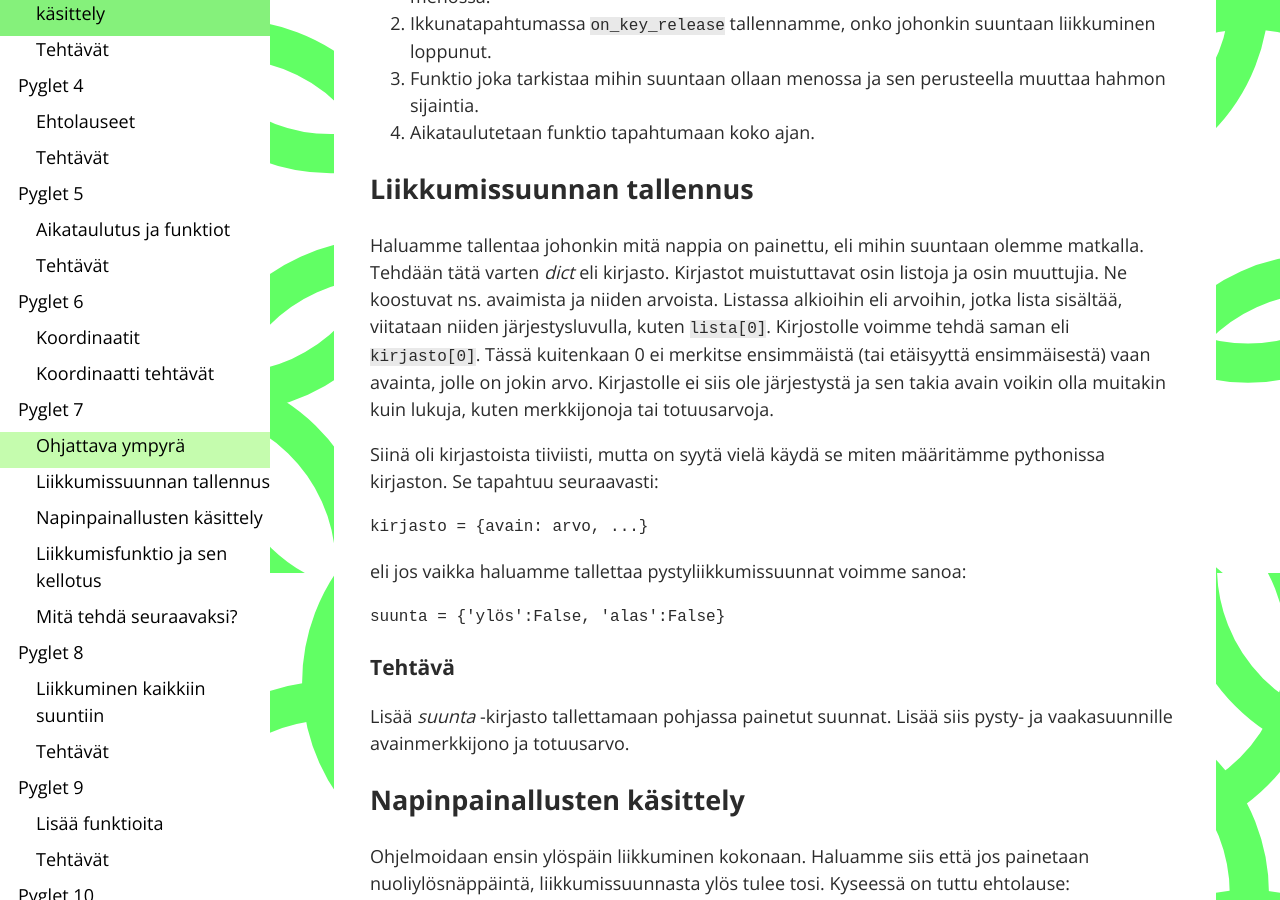
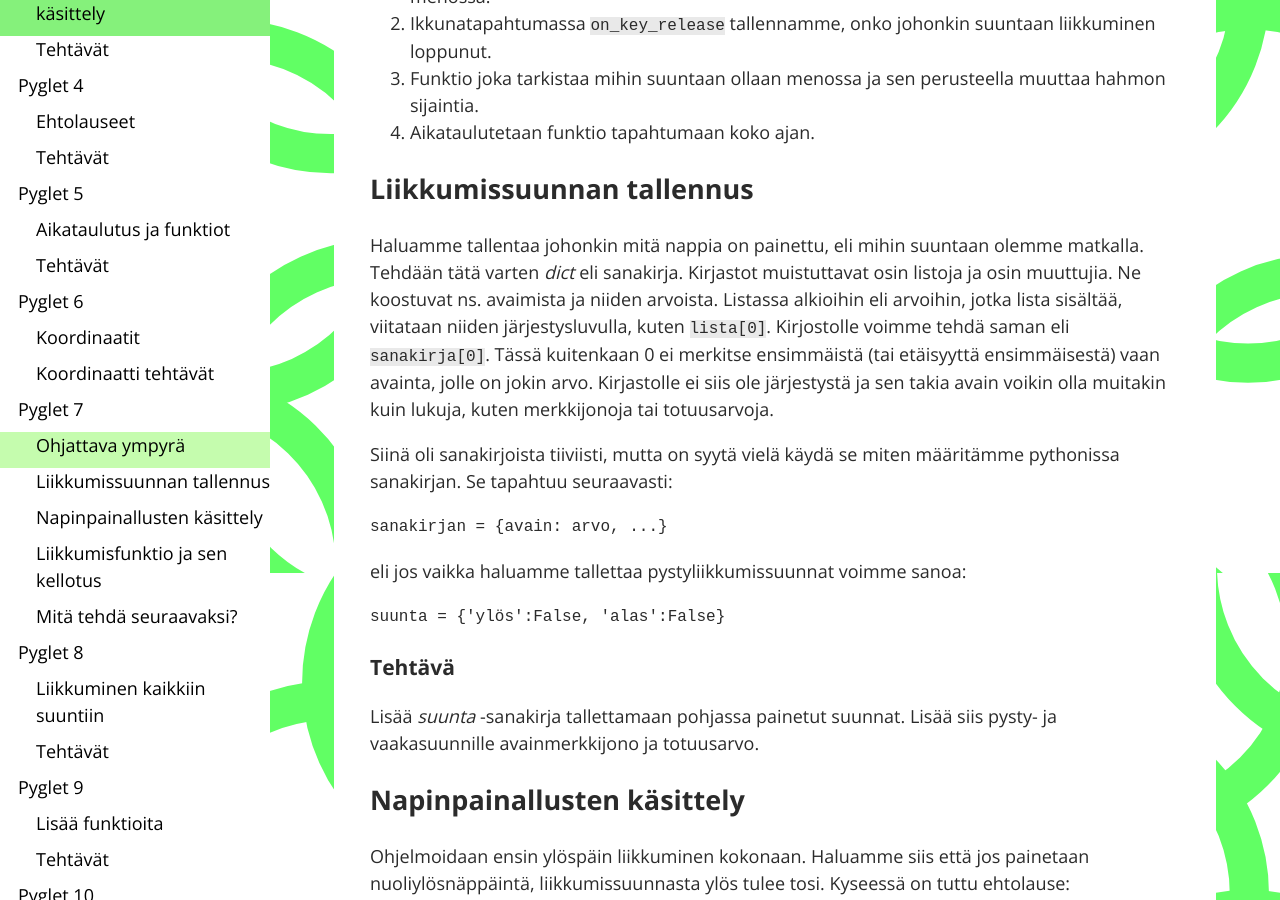
Before and after one commit to pupunu/pupunu.github.io, a Jekyll site: the page built from _content/pyglet07/index.md, in a window 1280 px wide and 900 px high, scrolled down 327 px. Built offline with Jekyll 4.4.1, drawn with Linux system fonts in a browser that asks for light colours.

Commit message:
korjaa väärä käännös

````diff
--- a/_content/pyglet07/p-7-2.md
+++ b/_content/pyglet07/p-7-2.md
@@ -1,9 +1,9 @@
-Haluamme tallentaa johonkin mitä nappia on painettu, eli mihin suuntaan olemme matkalla. Tehdään tätä varten _dict_ eli kirjasto. Kirjastot muistuttavat osin listoja ja osin muuttujia. Ne koostuvat ns. avaimista ja niiden arvoista. Listassa alkioihin eli arvoihin, jotka lista sisältää, viitataan niiden järjestysluvulla, kuten `lista[0]`. Kirjostolle voimme tehdä saman eli `kirjasto[0]`. Tässä kuitenkaan 0 ei merkitse ensimmäistä (tai etäisyyttä ensimmäisestä) vaan avainta, jolle on jokin arvo. Kirjastolle ei siis ole järjestystä ja sen takia avain voikin olla muitakin kuin lukuja, kuten merkkijonoja tai totuusarvoja.
+Haluamme tallentaa johonkin mitä nappia on painettu, eli mihin suuntaan olemme matkalla. Tehdään tätä varten _dict_ eli sanakirja. Kirjastot muistuttavat osin listoja ja osin muuttujia. Ne koostuvat ns. avaimista ja niiden arvoista. Listassa alkioihin eli arvoihin, jotka lista sisältää, viitataan niiden järjestysluvulla, kuten `lista[0]`. Kirjostolle voimme tehdä saman eli `sanakirja[0]`. Tässä kuitenkaan 0 ei merkitse ensimmäistä (tai etäisyyttä ensimmäisestä) vaan avainta, jolle on jokin arvo. Kirjastolle ei siis ole järjestystä ja sen takia avain voikin olla muitakin kuin lukuja, kuten merkkijonoja tai totuusarvoja.
 
-Siinä oli kirjastoista tiiviisti, mutta on syytä vielä käydä se miten määritämme pythonissa kirjaston. Se tapahtuu seuraavasti:
+Siinä oli sanakirjoista tiiviisti, mutta on syytä vielä käydä se miten määritämme pythonissa sanakirjan. Se tapahtuu seuraavasti:
 
 ```python3
-kirjasto = {avain: arvo, ...}
+sanakirjan = {avain: arvo, ...}
 ```
 
 eli jos vaikka haluamme tallettaa pystyliikkumissuunnat voimme sanoa:
@@ -13,4 +13,4 @@ suunta = {'ylös':False, 'alas':False}
 ```
 
 ### Tehtävä
-Lisää _suunta_ -kirjasto tallettamaan pohjassa painetut suunnat. Lisää siis pysty- ja vaakasuunnille avainmerkkijono ja totuusarvo.
+Lisää _suunta_ -sanakirja tallettamaan pohjassa painetut suunnat. Lisää siis pysty- ja vaakasuunnille avainmerkkijono ja totuusarvo.
````
